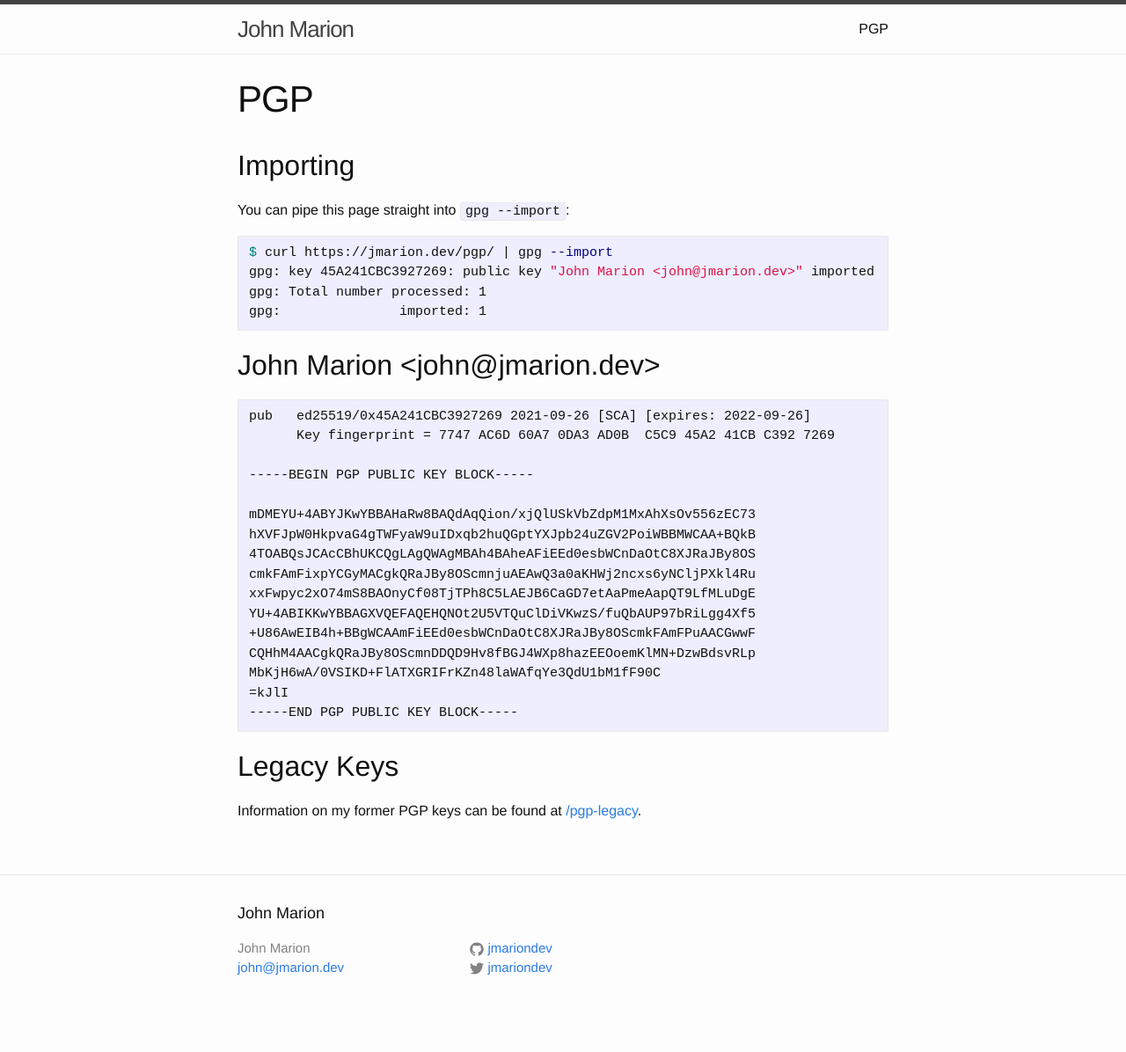
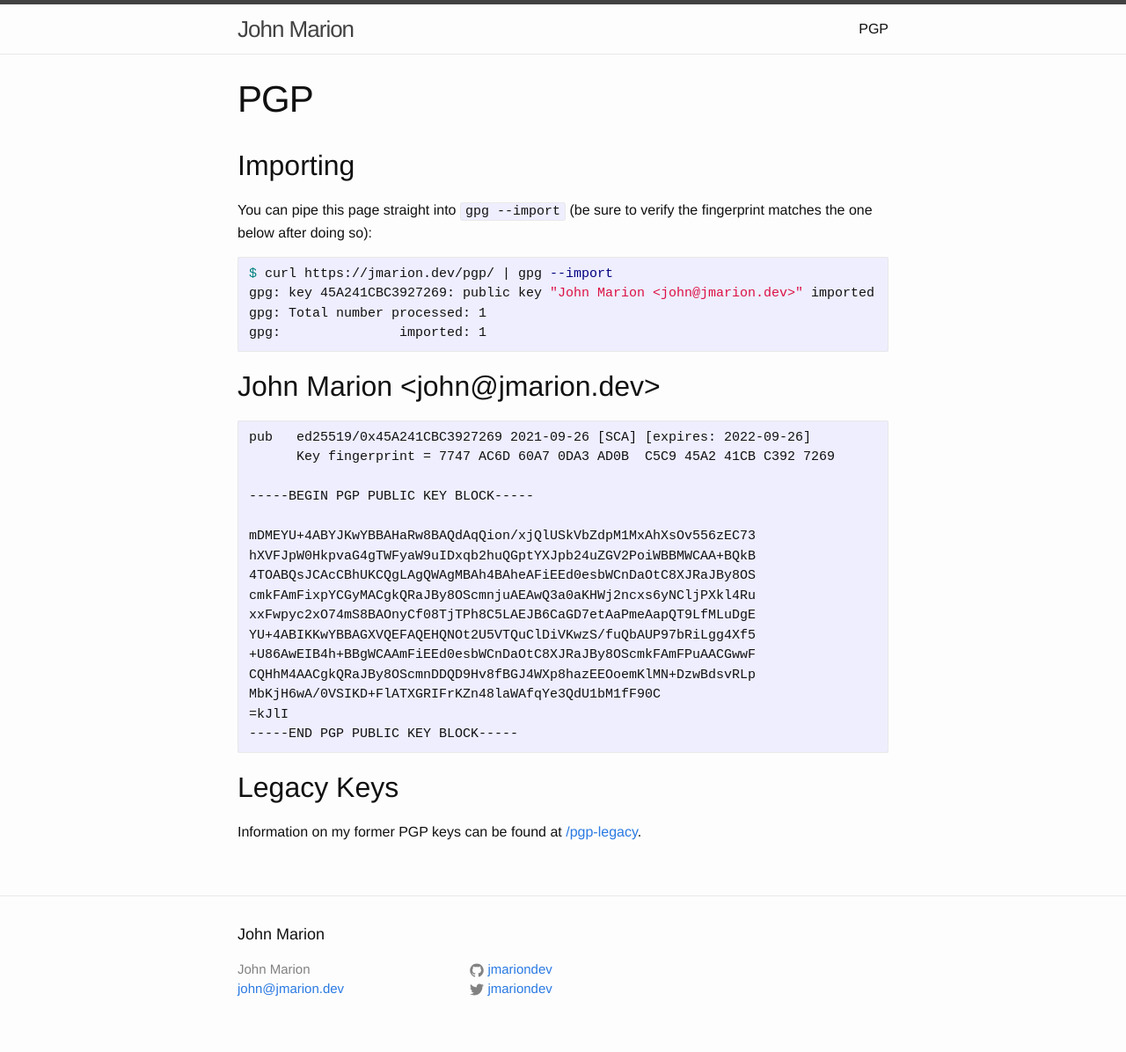
Before and after one commit to jmariondev/jmariondev.github.io, a Jekyll site: the page built from pgp.md, in a window 1280 px wide. Shown: the whole page at 88% size. Built offline with Jekyll 4.4.1, drawn with Linux system fonts in a browser that asks for light colours; before the commit the page ends 1172 px from its top, so only the background shows below that.

Commit message:
Add note to verify fingerprint after curl | gpg

````diff
--- a/pgp.md
+++ b/pgp.md
@@ -6,7 +6,8 @@ title: PGP
 
 ## Importing ##
 
-You can pipe this page straight into `gpg --import`:
+You can pipe this page straight into `gpg --import` (be sure to verify the
+fingerprint matches the one below after doing so):
 
 ```bash
 $ curl https://jmarion.dev/pgp/ | gpg --import
````
